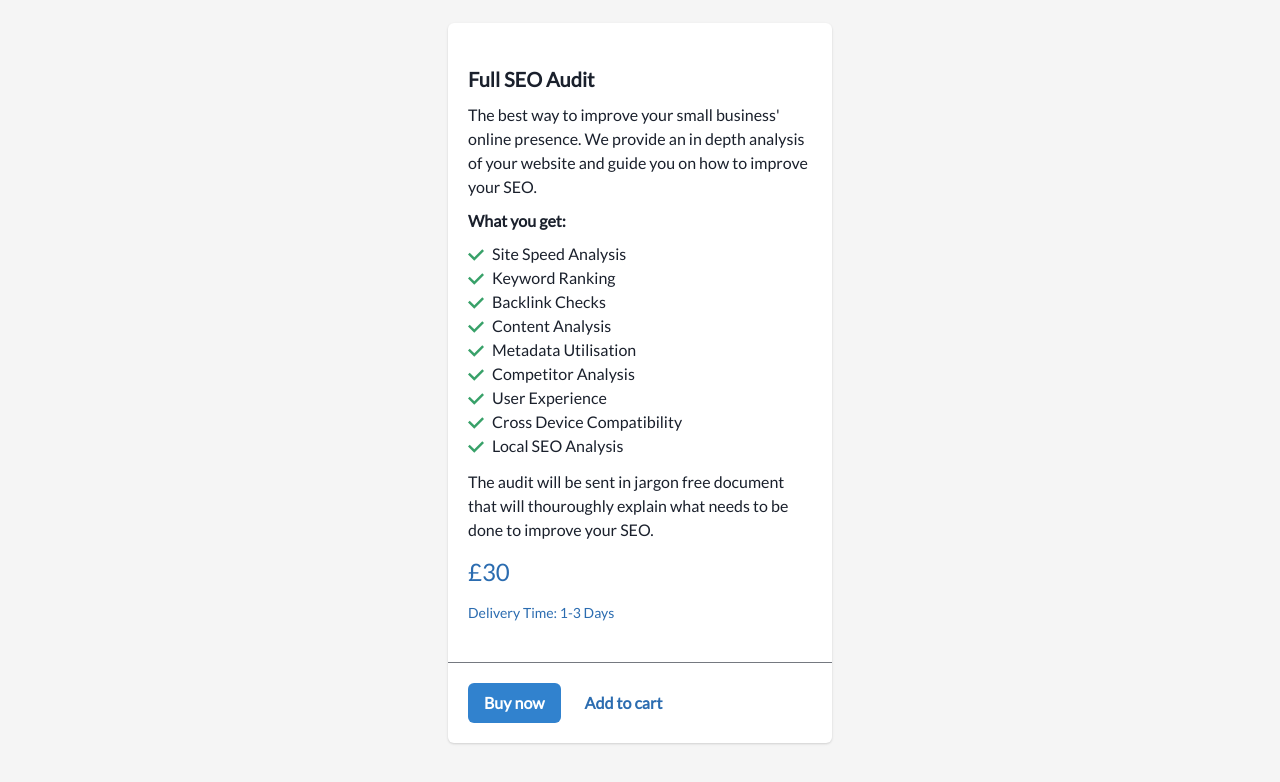
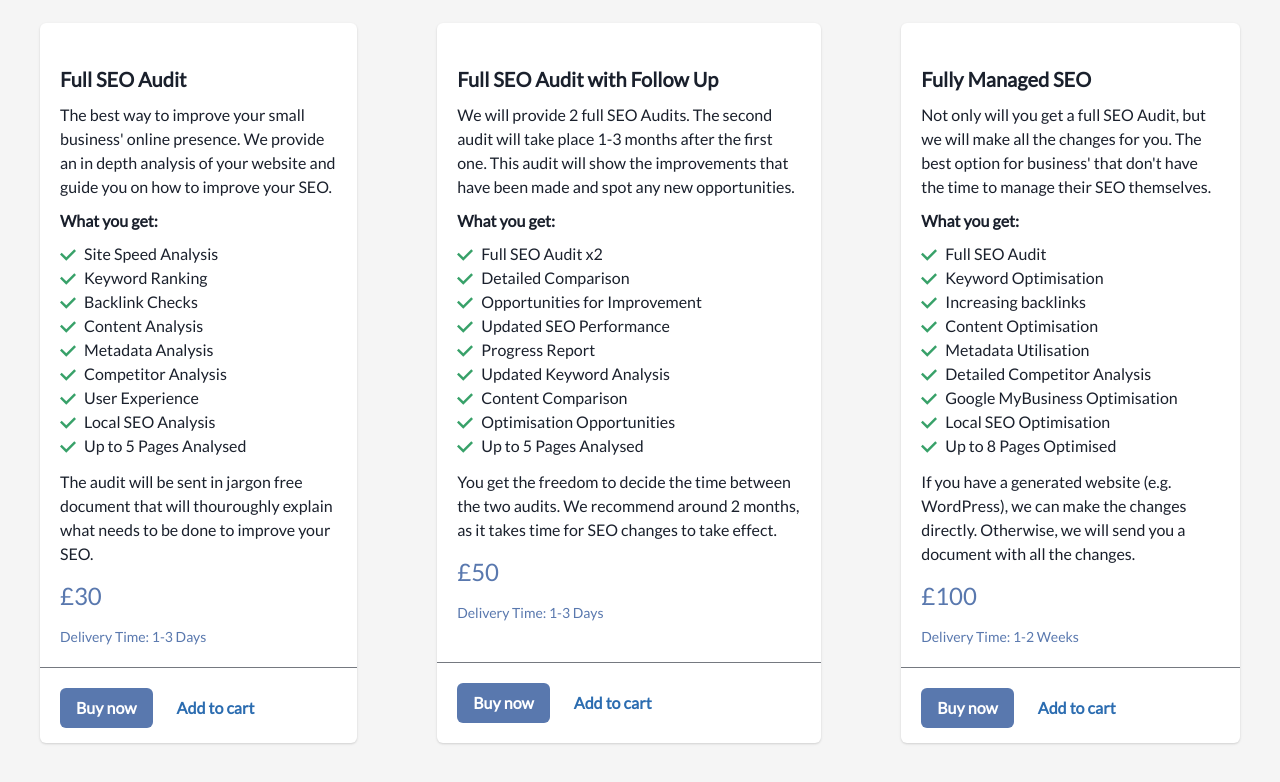
Before and after one commit to fratsma/fbr-studio, a Gatsby site: page /services in a window 1280 px wide. Shown: the part 284-1066 px from the top of the page. Built offline with nearby package versions, Linux system fonts and the light colour scheme; Gatsby itself is replaced by a stand-in of ours.

Commit message:
complete services

```diff
--- a/components/products.js
+++ b/components/products.js
@@ -84,10 +84,10 @@ export default function Products(props) {
                     {props.secondDescription}
                 </Text>
 
-                <Text color='blue.600' fontSize='2xl' >
+                <Text color={colours.lightblue} fontSize='2xl' >
                     {props.price}
                 </Text>
-                <Text color='blue.600' fontSize='sm'>
+                <Text color={colours.lightblue} fontSize='sm'>
                     {props.deliveryTime}
                 </Text>
                 </Stack>
@@ -95,7 +95,7 @@ export default function Products(props) {
             <Divider />
             <CardFooter>
                 <ButtonGroup spacing='2'>
-                <Button variant='solid' colorScheme='blue'>
+                <Button variant='solid' bg={colours.lightblue} color={colours.white}>
                     Buy now
                 </Button>
                 <Button variant='ghost' colorScheme='blue'>
--- a/src/pages/services.js
+++ b/src/pages/services.js
@@ -37,10 +37,10 @@ const Services = () => {
           listItem3="Backlink Checks"
           listItem4="Content Analysis"
           listItem6="Competitor Analysis"
-          listItem5="Metadata Utilisation"
+          listItem5="Metadata Analysis"
           listItem7="User Experience"
-          listItem8="Cross Device Compatibility"
-          listItem9="Local SEO Analysis"
+          listItem9="Up to 5 Pages Analysed"
+          listItem8="Local SEO Analysis"
 
           secondDescription="The audit will be sent in jargon free document that will thouroughly explain
           what needs to be done to improve your SEO. "
@@ -50,6 +50,58 @@ const Services = () => {
           deliveryTime="Delivery Time: 1-3 Days"
           />
 
+
+          <Products title="Full SEO Audit with Follow Up"
+          description="We will provide 2 full SEO Audits. The second audit will take place 1-3 months after the first one.
+          This audit will show the improvements that have been made and spot any new opportunities."
+
+          subTitle="What you get:"
+
+
+          listItem1="Full SEO Audit x2"
+          listItem2="Detailed Comparison"
+          listItem3="Opportunities for Improvement"
+          listItem4="Updated SEO Performance"
+          listItem5="Progress Report"
+          listItem6="Updated Keyword Analysis"
+          listItem8="Optimisation Opportunities"
+          listItem7="Content Comparison"
+          listItem9="Up to 5 Pages Analysed"
+
+          secondDescription="You get the freedom to decide the time between the two audits.
+          We recommend around 2 months, as it takes time for SEO changes to take effect."
+
+
+          price="£50"
+          deliveryTime="Delivery Time: 1-3 Days"
+
+          />
+
+          <Products title="Fully Managed SEO"
+          description="Not only will you get a full SEO Audit, but we will make all the changes for you.
+          The best option for business' that don't have the time to manage their SEO themselves."
+
+
+          subTitle="What you get:"
+
+          listItem1="Full SEO Audit"
+          listItem2="Keyword Optimisation"
+          listItem3="Increasing backlinks"
+          listItem4="Content Optimisation"
+          listItem5="Metadata Utilisation"
+          listItem6="Detailed Competitor Analysis"
+          listItem7="Google MyBusiness Optimisation"
+          listItem8="Local SEO Optimisation"
+          listItem9="Up to 8 Pages Optimised"
+
+          secondDescription="
+          If you have a generated website (e.g. WordPress), we can make the changes directly.
+          Otherwise, we will send you a document with all the changes."
+
+          price="£100"
+          deliveryTime="Delivery Time: 1-2 Weeks"
+
+          />
 
 
 
```
